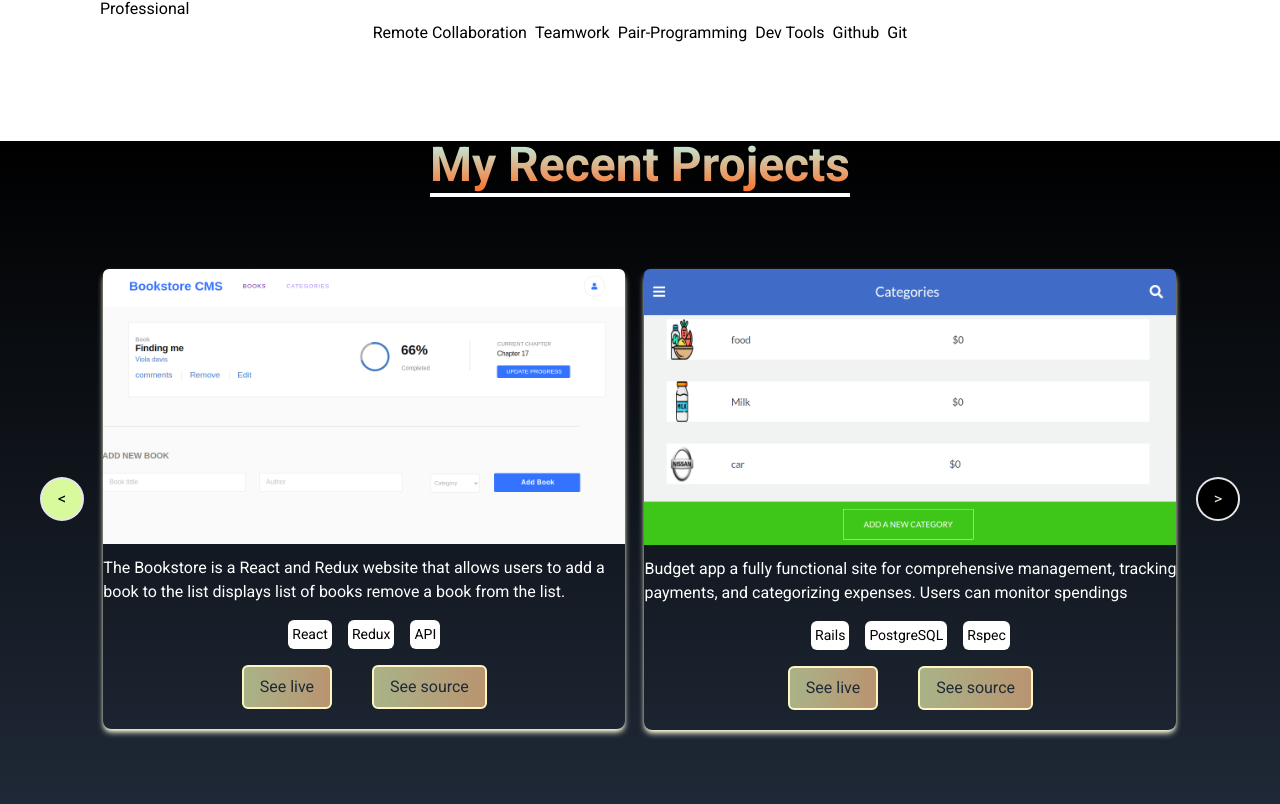
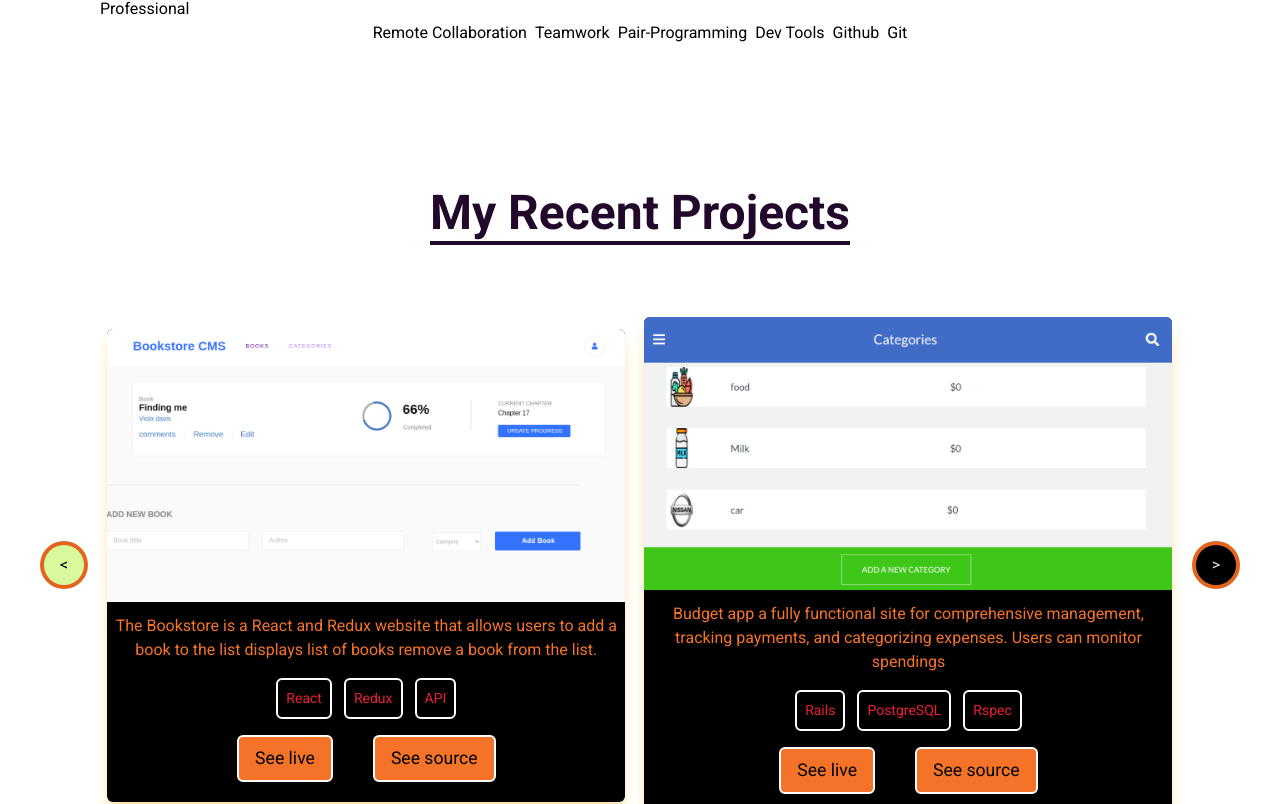
Before and after one commit to DianaBeki/my-portfolio-react, a React (Create React App) app: page / in a window 1280 px wide. Shown: the part 4220-5024 px from the top of the page. Built offline with nearby package versions, Linux system fonts and the light colour scheme.

Commit message:
Add background color and use flexbox to also center my items

```diff
--- a/src/components/Portfolio.jsx
+++ b/src/components/Portfolio.jsx
@@ -104,10 +104,10 @@ const Portfolio = () => {
   };
 
   return (
-    <div name="portfolio" className="bg-gradient-to-b from-black to-gray-800 text-white w-full pb-[5rem]">
+    <div name="portfolio" className="bg-portfolio w-full pt-[3rem] pb-[5rem]">
       <div className="">
-        <div className="pb-5 md:pb-[5rem] text-center">
-          <p className="text-2xl md:text-5xl bg-clip-text bg-gradient-to-b from-[#B6FFFA] to-[#FF6C22] text-transparent font-bold md:inline md:border-b-4 md:border-white">My Recent Projects</p>
+        <div className="pb-5 md:pb-[5rem] text-center text-[#22092C]">
+          <h2 className="text-2xl md:text-5xl font-bold md:inline md:border-b-4 border-[#22092C]">My Recent Projects</h2>
         </div>
 
         <div className="mx-auto md:mx-10">
@@ -117,7 +117,7 @@ const Portfolio = () => {
                 type="button"
                 onClick={handlePrev}
                 disabled={startIndex === 0}
-                className="next-btn bg-black text-[#EEE7DA] text-[1rem] disabled:bg-lime-200 disabled:text-black border-2 rounded-[50%] px-4 py-2"
+                className="next-btn bg-[#22092C] text-[#EEE7DA] text-[1rem] disabled:bg-lime-200 disabled:text-black border-2 md:border-4 border-[#E3651D] rounded-[50%] px-4 py-2"
               >
                 &lt;
               </button>
@@ -128,26 +128,26 @@ const Portfolio = () => {
               }) => (
                 <div
                   key={id}
-                  className="shadow-md shadow-[#FFFFDD] rounded-lg lg:duration-500 lg:hover:scale-95 cursor-pointer"
+                  className="shadow-lg shadow-[#FCE09B] rounded-md bg-[#000000] lg:duration-500 lg:hover:scale-95 cursor-pointer"
                 >
-                  <img src={src} alt="Project screenshots" className="rounded-md md:pb-3" />
+                  <img src={src} alt="projects" className="rounded-md md:pb-3" />
                   <div className="flex flex-col items-center justify-center gap-4">
-                    <p className="text-1xl">{description}</p>
-                    <div className="flex gap-4">
+                    <p className="text-1xl text-center text-[#F57328]">{description}</p>
+                    <div className="flex flex-wrap gap-3 p-0">
                       {technologies.map((tech, index) => (
                         <span
                           key={index} // eslint-disable-line react/no-array-index-key
-                          className="bg-white md:text-[14px] text-black p-1 rounded-md"
+                          className="border-2 border-white md:text-[14px] text-[#EB1D36] p-2 rounded-md text-[1.2rem]"
                         >
                           {tech}
                         </span>
                       ))}
                     </div>
-                    <div className="text-gray-800 flex gap-10 pb-5">
+                    <div className="text-[#000000] text-[1.1rem] flex gap-10 pb-5">
                       <button
                         type="button"
                         onClick={() => handleSeeLiveClick(seelive)}
-                        className={`border-2 border-[#FFF5C2] px-2 py-1 md:px-4 md:py-2  bg-gradient-to-r from-[#A9B388] to-[#B99470] rounded-md duration-500 hover:scale-110 ${
+                        className={`border-2 border-white px-2 py-1 md:px-4 md:py-2 bg-[#F57328] rounded-md duration-500 hover:scale-110 ${
                           !seelive && 'opacity-50 cursor-not-allowed'
                         }`}
                         disabled={!seelive}
@@ -157,7 +157,7 @@ const Portfolio = () => {
                       <button
                         type="button"
                         onClick={() => handleSeeSourceClick(seesource)}
-                        className={`border-2 border-[#FFF5C2] px-2 py-1 md:px-4 md:py-2 bg-gradient-to-r from-[#A9B388] to-[#B99470] rounded-md duration-500 hover:scale-110 font-size ${
+                        className={`border-2 border-white px-2 py-1 md:px-4 md:py-2 bg-[#F57328] rounded-md duration-500 hover:scale-110 font-size ${
                           !seesource && 'opacity-50 cursor-not-allowed'
                         }`}
                         disabled={!seesource}
@@ -174,7 +174,7 @@ const Portfolio = () => {
                 type="button"
                 onClick={handleNext}
                 disabled={startIndex + getItemsPerPage() >= portfolios.length}
-                className="next-btn bg-black text-[#EEE7DA] text-[1rem] disabled:bg-lime-200 disabled:text-black border-2 rounded-[50%] px-4 py-2"
+                className="next-btn bg-black text-[#EEE7DA] text-[1rem] disabled:bg-lime-200 disabled:text-black border-2 md:border-4 border-[#E3651D] rounded-[50%] px-4 py-2"
               >
                 &gt;
               </button>
```
